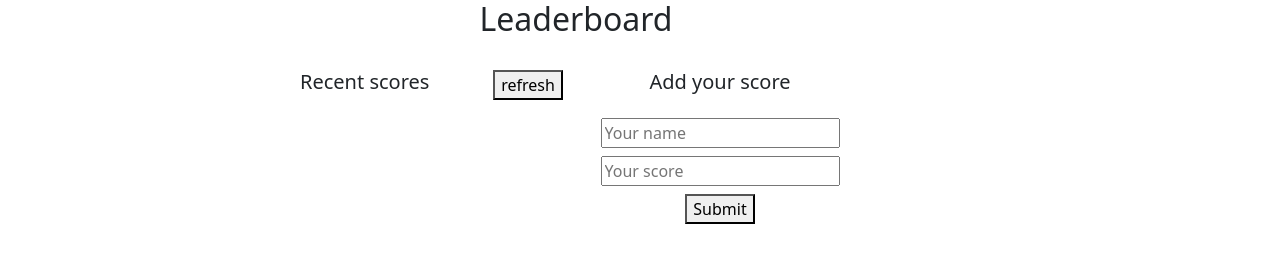
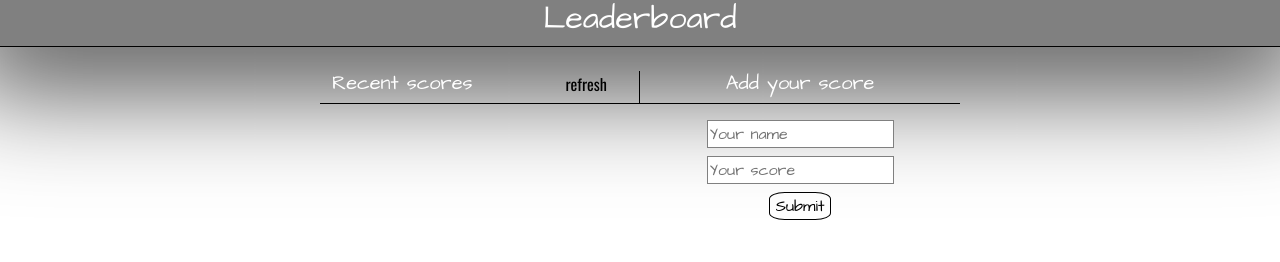
Before and after one commit to marcosmerida/LeaderBoard, a website built with webpack: page src/index.html in a window 1280 px wide. Built offline with nearby package versions, Linux system fonts and the light colour scheme; no server answers.

Commit message:
Add styles to Leaderboard

```diff
--- a/src/index.html
+++ b/src/index.html
@@ -15,20 +15,20 @@
   <body>
     <!--? Div that contains all the elements -->
     <div class="container-fluid m-auto text-center" id="divmain">
-      <div class="row mb-4">
+      <div class="row mb-4 title">
         <div class="col-md-12">
           <h2>Leaderboard</h2>
         </div>
       </div>
       <div class="row mb-3 justify-content-center">
         <!--! Title and refresh button -->
-        <div class="col-md-2 d-flex text-center">
+        <div class="col-md-2 d-flex text-center title1">
           <h5>Recent scores</h5>
         </div>
-        <div class="col-md-1">
+        <div class="col-md-1 title3">
           <button id="refreshbtn">refresh</button>
         </div>
-        <div class="col-md-3">
+        <div class="col-md-3 title2">
           <h5 id="addscores">Add your score</h5>
         </div>
       </div>
--- a/src/index.js
+++ b/src/index.js
@@ -25,7 +25,7 @@ const postData = async () => {
           'Content-type': 'application/json; charset=UTF-8',
         },
       });
-      window.location.reload();
+      getScores();
     } catch (error) {
       // empty
     }
--- a/src/style.css
+++ b/src/style.css
@@ -1,8 +1,71 @@
+@import url('https://fonts.googleapis.com/css2?family=Architects+Daughter&display=swap');
+@import url('https://fonts.googleapis.com/css2?family=Oswald&display=swap');
+
 body {
   width: 100%;
-  max-width: 90%;
+  max-width: 100%;
+  font-family: 'Architects Daughter', cursive;
 }
 
 ul {
   list-style: none;
 }
+
+#user,
+#score {
+  border: 1px solid grey;
+  outline: none;
+}
+
+.title1,
+.title2,
+.title3,
+.title {
+  border-bottom: 1px solid black;
+  color: white;
+}
+
+.title {
+  background-color: grey;
+  box-shadow: -2px 6px 109px 35px rgba(0, 0, 0, 0.71);
+  -webkit-box-shadow: -2px 6px 109px 35px rgba(0, 0, 0, 0.71);
+  -moz-box-shadow: -2px 6px 109px 35px rgba(0, 0, 0, 0.71);
+}
+
+.title3 {
+  border-right: 1px solid black;
+}
+
+#refreshbtn {
+  background: none;
+  outline: none;
+  border: none;
+  font-family: 'Oswald', sans-serif;
+}
+
+#refreshbtn:hover {
+  text-decoration: underline;
+}
+
+#submit {
+  background: none;
+  outline: none;
+  border: 1px solid black;
+  border-radius: 25%;
+  transition: 0.2s;
+}
+
+#submit:hover {
+  background-color: black;
+  color: white;
+  font-size: 1.3vw;
+}
+
+ul li {
+  font-weight: bold;
+  transition: 0.5s;
+}
+
+ul li:hover {
+  background-color: goldenrod;
+}
```
Also changed, not shown: screenshots/screenshot2.png (added), 1 other file.
